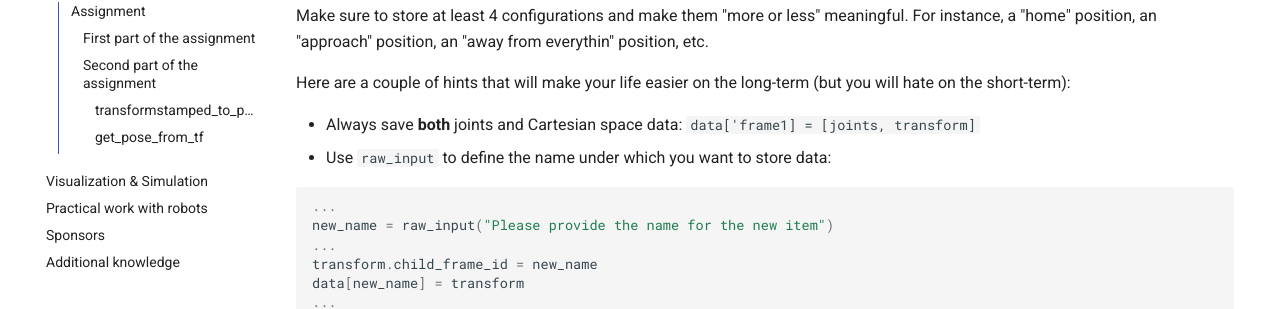
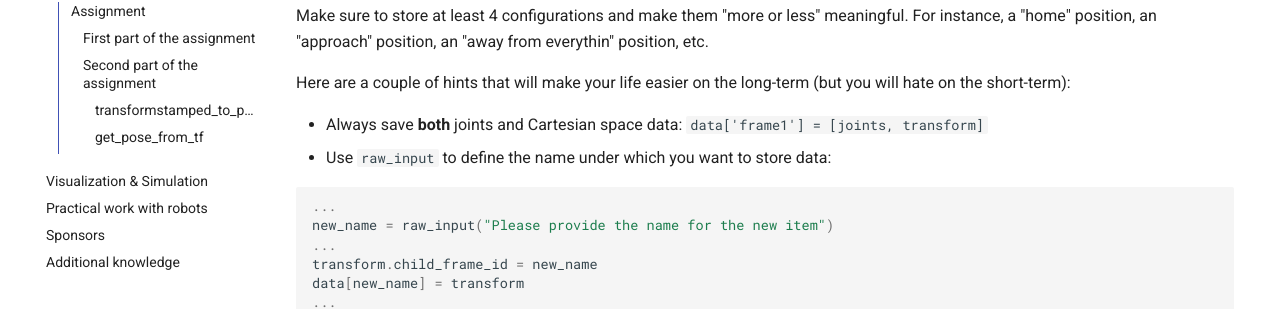
Before and after one commit to ROS-FE/fe-ros-docs, an MkDocs documentation site: the page built from docs/tf_moveit/assignment.md, in a window 1280 px wide and 900 px high. Shown: the part 424-733 px from the top of the window. Built offline with MkDocs 1.6.1 and Material for MkDocs 9.7.7, drawn with Linux system fonts in a browser that asks for light colours; comment, search, counter and statistics services are not loaded.

Commit message:
Fixes typo

````diff
--- a/docs/tf_moveit/assignment.md
+++ b/docs/tf_moveit/assignment.md
@@ -9,7 +9,7 @@ Make sure to store at least 4 configurations and make them "more or less" meanin
 
 Here are a couple of hints that will make your life easier on the long-term (but you will hate on the short-term):
 
-- Always save **both** joints and Cartesian space data: `data['frame1] = [joints, transform]`
+- Always save **both** joints and Cartesian space data: `data['frame1'] = [joints, transform]`
 - Use `raw_input` to define the name under which you want to store data:
 
 ```python
````
